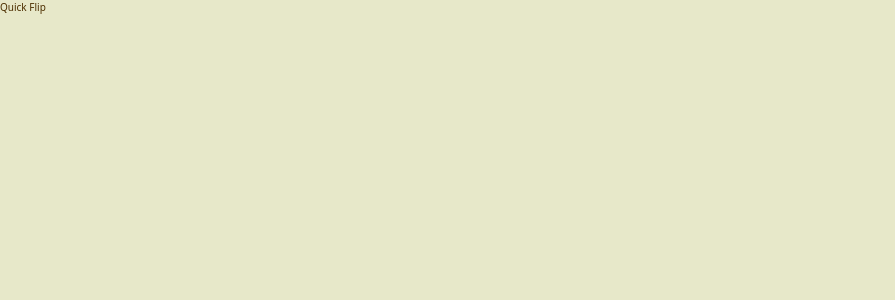
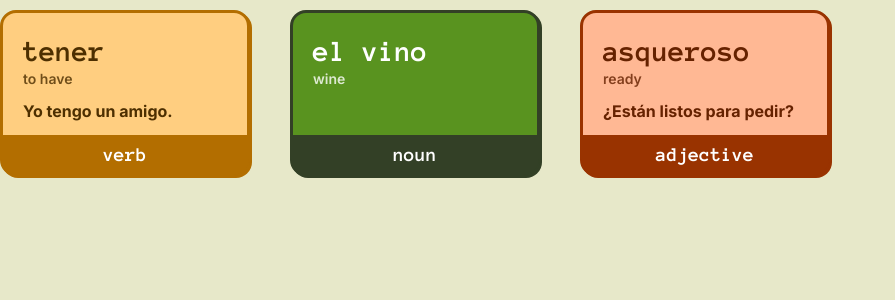
Before and after one commit to lechoos/quick-flip, a Next.js app: page / in a window 1280 px wide. Shown: the top 300 px of the page, without its empty margins (0-895 px from the left). Built offline with nearby package versions, Linux system fonts and the light colour scheme.

Commit message:
feat: created a basic flashcard design

```diff
--- /dev/null
+++ b/src/app/auth/login/page.tsx
@@ -0,0 +1,3 @@
+export default function LoginPage() {
+  return <h1>Login</h1>;
+}
--- a/src/app/layout.tsx
+++ b/src/app/layout.tsx
@@ -1,20 +1,21 @@
 import type { Metadata } from 'next';
-import { Geist, Geist_Mono } from 'next/font/google';
+import { Anonymous_Pro, Inter } from 'next/font/google';
 import './globals.scss';
 
-const geistSans = Geist({
-  variable: '--font-geist-sans',
-  subsets: ['latin'],
+const anonymousPro = Anonymous_Pro({
+  variable: '--font-anonymous-pro',
+  subsets: ['latin-ext'],
+  weight: ['400', '700'],
 });
 
-const geistMono = Geist_Mono({
-  variable: '--font-geist-mono',
+const inter = Inter({
+  variable: '--font-inter',
   subsets: ['latin'],
 });
 
 export const metadata: Metadata = {
   title: 'Quick Flip',
-  description: 'Your best app to learn and practice any skill you want.',
+  description: 'Your best app to learn and practice Spanish. | La mejor aplicación para aprender y practicar español.',
 };
 
 export default function RootLayout({
@@ -24,7 +25,7 @@ export default function RootLayout({
 }>) {
   return (
     <html lang="en">
-      <body className={`${geistSans.variable} ${geistMono.variable} antialiased`}>{children}</body>
+      <body className={`${anonymousPro.variable} ${inter.variable} antialiased`}>{children}</body>
     </html>
   );
 }
--- a/src/app/page.tsx
+++ b/src/app/page.tsx
@@ -1,3 +1,45 @@
+import { Flashcard } from '@/components/ui/flashcard';
+
+type FlashcardProps = {
+  variant: 'primary' | 'secondary' | 'accent' | 'destructive';
+  word: string;
+  partOfSpeech: 'noun' | 'verb' | 'adjective';
+  translation: string;
+  example?: string;
+};
+
+const data: FlashcardProps[] = [
+  {
+    variant: 'primary',
+    word: 'tener',
+    partOfSpeech: 'verb',
+    translation: 'to have',
+    example: 'Yo tengo un amigo.',
+  },
+  {
+    variant: 'accent',
+    word: 'el vino',
+    partOfSpeech: 'noun',
+    translation: 'wine',
+  },
+  {
+    variant: 'secondary',
+    word: 'asqueroso',
+    partOfSpeech: 'adjective',
+    translation: 'ready',
+    example: '¿Están listos para pedir?',
+  },
+];
+
 export default function Home() {
-  return <h1>Quick Flip</h1>;
+  return (
+    <div className="flex gap-4">
+      {data.map((flashcard) => (
+        <Flashcard
+          key={flashcard.word}
+          {...flashcard}
+        />
+      ))}
+    </div>
+  );
 }
--- /dev/null
+++ b/src/components/ui/flashcard.tsx
@@ -0,0 +1,20 @@
+type FlashcardProps = {
+  variant: 'primary' | 'secondary' | 'accent' | 'destructive';
+  word: string;
+  partOfSpeech: 'noun' | 'verb' | 'adjective';
+  translation: string;
+  example?: string;
+};
+
+export const Flashcard = ({ variant, word, partOfSpeech, translation, example }: FlashcardProps) => {
+  return (
+    <div className={`relative inline-block mt-1 p-2 min-w-[250px] font-anonymous-pro font-bold text-${variant}-foreground bg-${variant} border-[3px] border-${variant}-border rounded-2xl shadow-${variant}-border`}>
+      <p className="text-3xl">{word}</p>
+      <div className="grid gap-y-1 pb-3 font-inter text-sm">
+        <p className="font-semibold opacity-80">{translation}</p>
+        {example && <p className="text-base">{example}</p>}
+      </div>
+      <p className={`absolute right-[-2px] bottom-[-2px] left-[-2px] inline-block py-0.5 text-xl text-white bg-${variant}-border rounded-bl-2xl rounded-br-2xl text-center`}>{partOfSpeech}</p>
+    </div>
+  );
+};
--- a/tailwind.config.ts
+++ b/tailwind.config.ts
@@ -6,7 +6,7 @@ export default {
   content: ['./src/pages/**/*.{js,ts,jsx,tsx,mdx}', './src/components/**/*.{js,ts,jsx,tsx,mdx}', './src/app/**/*.{js,ts,jsx,tsx,mdx}'],
   safelist: [
     {
-      pattern: /(border-.*-border|shadow-.*-normal)$/,
+      pattern: /(bg-.*|text-.*-foreground|border-.*-border|shadow-.*-normal|shadow-.*-border)$/,
       variants: ['primary', 'secondary', 'accent', 'destructive'],
     },
     'hover:shadow-primary-hover',
@@ -32,33 +32,44 @@ export default {
     },
     spacing: {
       0: '0',
-      1: '0.1rem',
-      2: '0.2rem',
-      4: '0.4rem',
-      8: '0.8rem',
-      12: '1.2rem',
-      16: '1.6rem',
-      20: '2rem',
-      24: '2.4rem',
-      28: '2.8rem',
-      32: '3.2rem',
-      36: '3.6rem',
-      40: '4rem',
-      44: '4.4rem',
-      48: '4.8rem',
-      52: '5.2rem',
-      56: '5.6rem',
-      60: '6rem',
-      64: '6.4rem',
-      72: '7.2rem',
-      80: '8rem',
-      96: '9.6rem',
+      0.5: '0.5rem',
+      1: '1rem',
+      2: '2rem',
+      3: '3rem',
+      4: '4rem',
+      5: '5rem',
+      6: '6rem',
+      7: '7rem',
+      8: '8rem',
+      9: '9rem',
+      10: '10rem',
+      12: '12rem',
+      16: '16rem',
+      20: '20rem',
+      24: '24rem',
+      28: '28rem',
+      32: '32rem',
+      36: '36rem',
+      40: '40rem',
+      44: '44rem',
+      48: '48rem',
+      52: '52rem',
+      56: '56rem',
+      60: '60rem',
+      64: '64rem',
+      72: '72rem',
+      80: '80rem',
+      96: '96rem',
     },
     extend: {
       screens: {
         sm: '576px',
         lg: '992px',
         xxl: '1300px',
+      },
+      fontFamily: {
+        'anonymous-pro': ['var(--font-anonymous-pro)'],
+        inter: ['var(--font-inter)'],
       },
       colors: {
         background: 'hsl(var(--background))',
@@ -118,12 +129,16 @@ export default {
       boxShadow: {
         'primary-normal': 'hsl(var(--primary-border)) 0px 4px 0px',
         'primary-hover': 'hsl(var(--primary-border)) 0px 8px 0px',
+        'primary-border': 'hsl(var(--primary-border)) 2px 2px 0px',
         'secondary-normal': 'hsl(var(--secondary-border)) 0px 4px 0px',
         'secondary-hover': 'hsl(var(--secondary-border)) 0px 8px 0px',
-        'destructive-normal': 'hsl(var(--destructive-border)) 0px 4px' + ' 0px',
-        'destructive-hover': 'hsl(var(--destructive-border)) 0px 8px' + ' 0px',
-        'accent-normal': 'hsl(var(--accent-border))' + ' 0px 4px' + ' 0px',
-        'accent-hover': 'hsl(var(--accent-border))' + ' 0px 8px' + ' 0px',
+        'secondary-border': 'hsl(var(--secondary-border)) 2px 2px 0px',
+        'destructive-normal': 'hsl(var(--destructive-border)) 0px 4px 0px',
+        'destructive-hover': 'hsl(var(--destructive-border)) 0px 8px 0px',
+        'destructive-border': 'hsl(var(--destructive-border)) 2px 2px 0px',
+        'accent-normal': 'hsl(var(--accent-border)) 0px 4px 0px',
+        'accent-hover': 'hsl(var(--accent-border)) 0px 8px 0px',
+        'accent-border': 'hsl(var(--accent-border)) 2px 2px 0px',
       },
     },
   },
```
